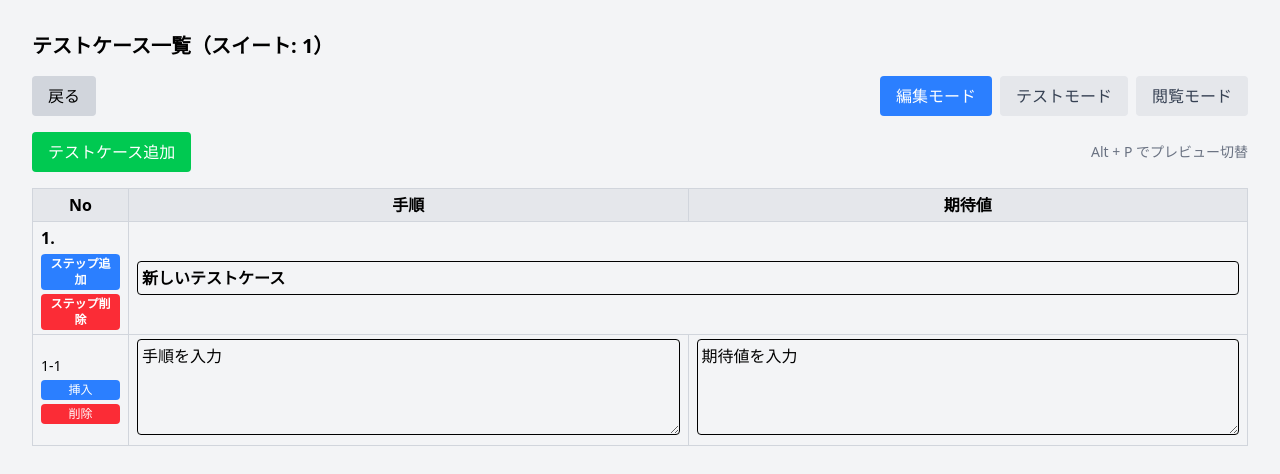
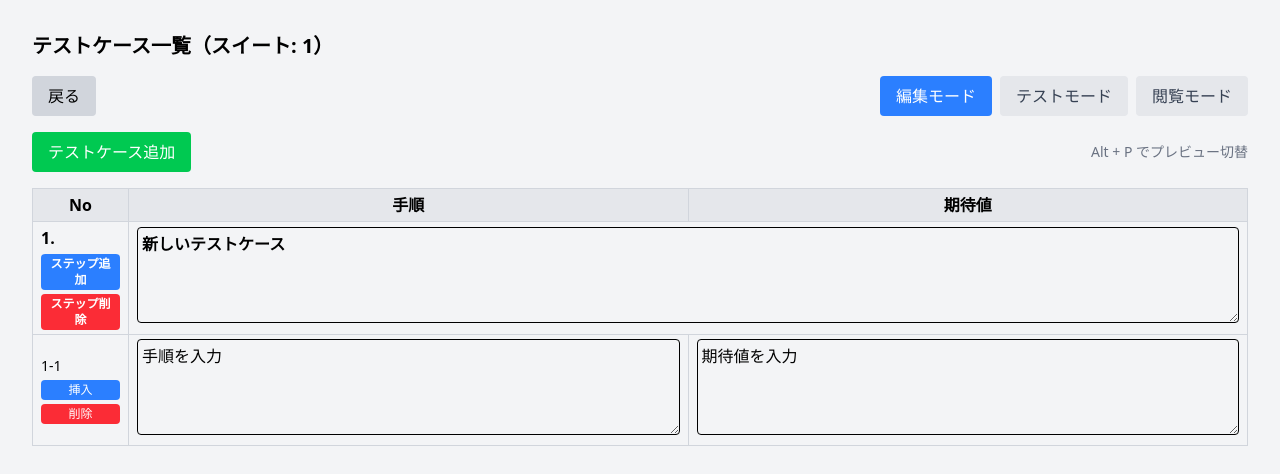
Before and after one commit to boardsnowing/CheckMate, a React (Vite) app: page /test-cases/1 in a window 1280 px wide. Both pictures are taken after a click on the button "テストケース追加". Shown: the top 474 px of the page. Built offline with nearby package versions, Linux system fonts and the light colour scheme.

Commit message:
fix: テストケース名の複数行対応

```diff
--- a/src/components/TestCaseEdit.tsx
+++ b/src/components/TestCaseEdit.tsx
@@ -135,15 +135,14 @@ const TestCaseEdit: React.FC<TestCaseEditProps> = ({
                   </div>
                 </td>
                 <td className="border border-gray-300 px-2 py-1" colSpan={2}>
-                    <input
-                      type="text"
+                    <textarea
                       value={testCase.name}
                       onChange={(e) => {
                         const updatedCases = [...testCases];
                         updatedCases[caseIndex].name = e.target.value;
                         onTestCaseChange(updatedCases);
                       }}
-                      className="p-1 border rounded w-full"
+                      className="w-full p-1 border rounded h-[6em]"
                     />
                 </td>
               </tr>
```
